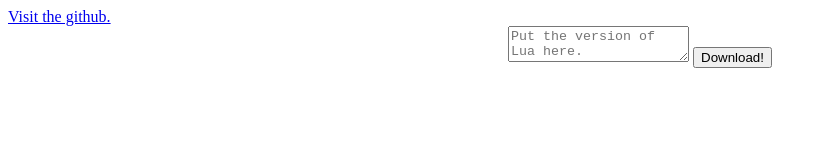
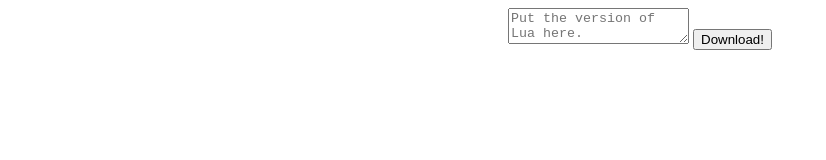
Before and after one commit to LuaBuilds/LuaDownloadCalculator, a plain HTML site: page htmlembed/index.html in a window 1280 px wide. Shown: the whole page, without its empty margins (0-826 px from the left). Drawn offline with Linux system fonts and the light colour scheme.

Commit message:
Update index.html

```diff
--- a/htmlembed/index.html
+++ b/htmlembed/index.html
@@ -4,7 +4,7 @@
  <title>Lua Calculator</title>
     </head>
     <body>
-        <a href="https://github.com/Awire9966/GoGaurdian-MemeGenerator">Visit the github.</a>
+
      <center><textarea name="" id="vers" placeholder="Put the version of Lua here."></textarea>
          <button onclick="findlua()">Download!</button>
 
```
